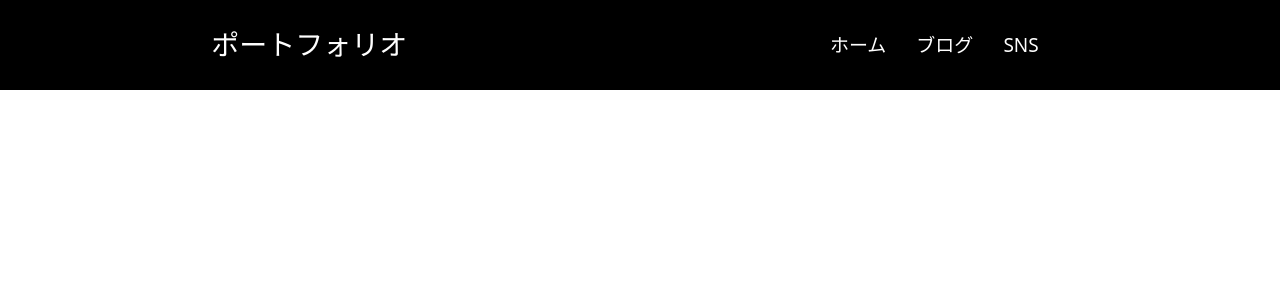
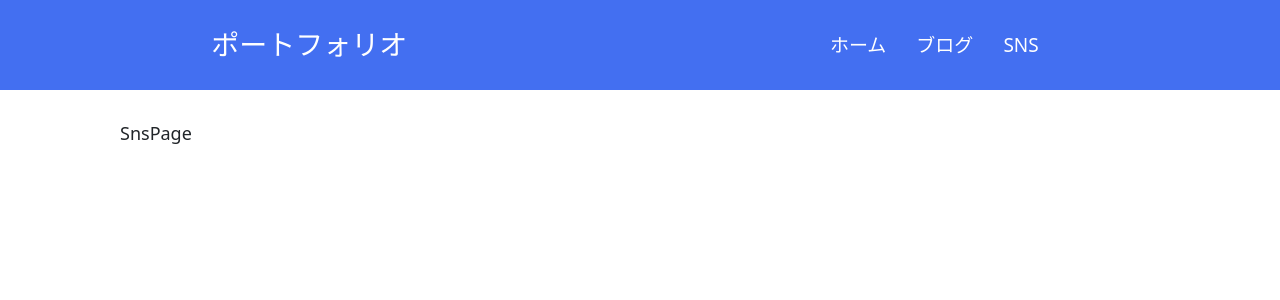
Before and after one commit to yuki-tome/portfolio, a React (Create React App) app: page /sns in a window 1280 px wide. Shown: the top 300 px of the page. Built offline with nearby package versions, Linux system fonts and the light colour scheme.

Commit message:
色の変更とリンクの架線部を非表示

```diff
--- a/src/App.css
+++ b/src/App.css
@@ -17,7 +17,7 @@ header {
   justify-content: space-around;
   align-items: center;
   width: 100%;
-  background: black;
+  background: rgb(67, 111, 241);
   color: white;
   height: 90px;
   position: fixed;
@@ -28,6 +28,10 @@ header .logo h3 {
   margin: 0;
   padding: 0;
   color: white;
+}
+
+.logo a {
+  text-decoration: none;
 }
 
 nav ul {
@@ -49,13 +53,11 @@ nav ul li a {
 }
 
 nav ul li a:hover {
-  color: #48b4af;
+  color: black;
 }
-nav ul li a:hover {
-  color: #48b4af;
-}
+
 .logo h3:hover {
-  color: #48b4af;
+  color: black;
 }
 
 .container {
@@ -85,6 +87,10 @@ img {
   margin-top: 80px;
   margin-bottom: 60px;
 }
+.service a{
+  text-decoration: none;
+}
+
 
 #skill img {
   object-fit: cover;
@@ -96,3 +102,13 @@ img {
 #skill button {
   margin-bottom: 100px;
 }
+
+.blog {
+  height: 100vh;
+  padding: 120px;
+}
+
+.sns {
+  height: 100vh;
+  padding: 120px;
+}
```
